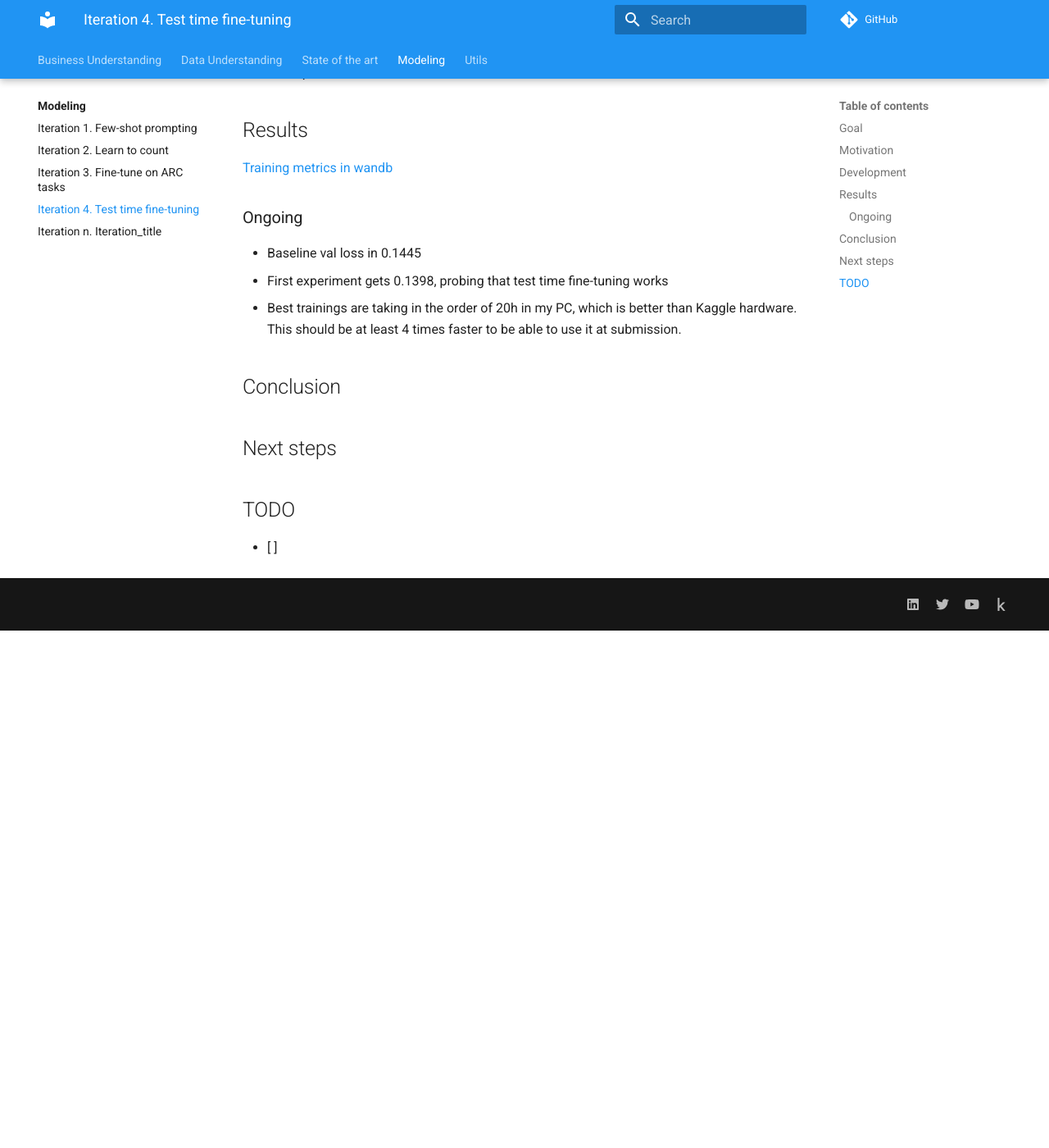
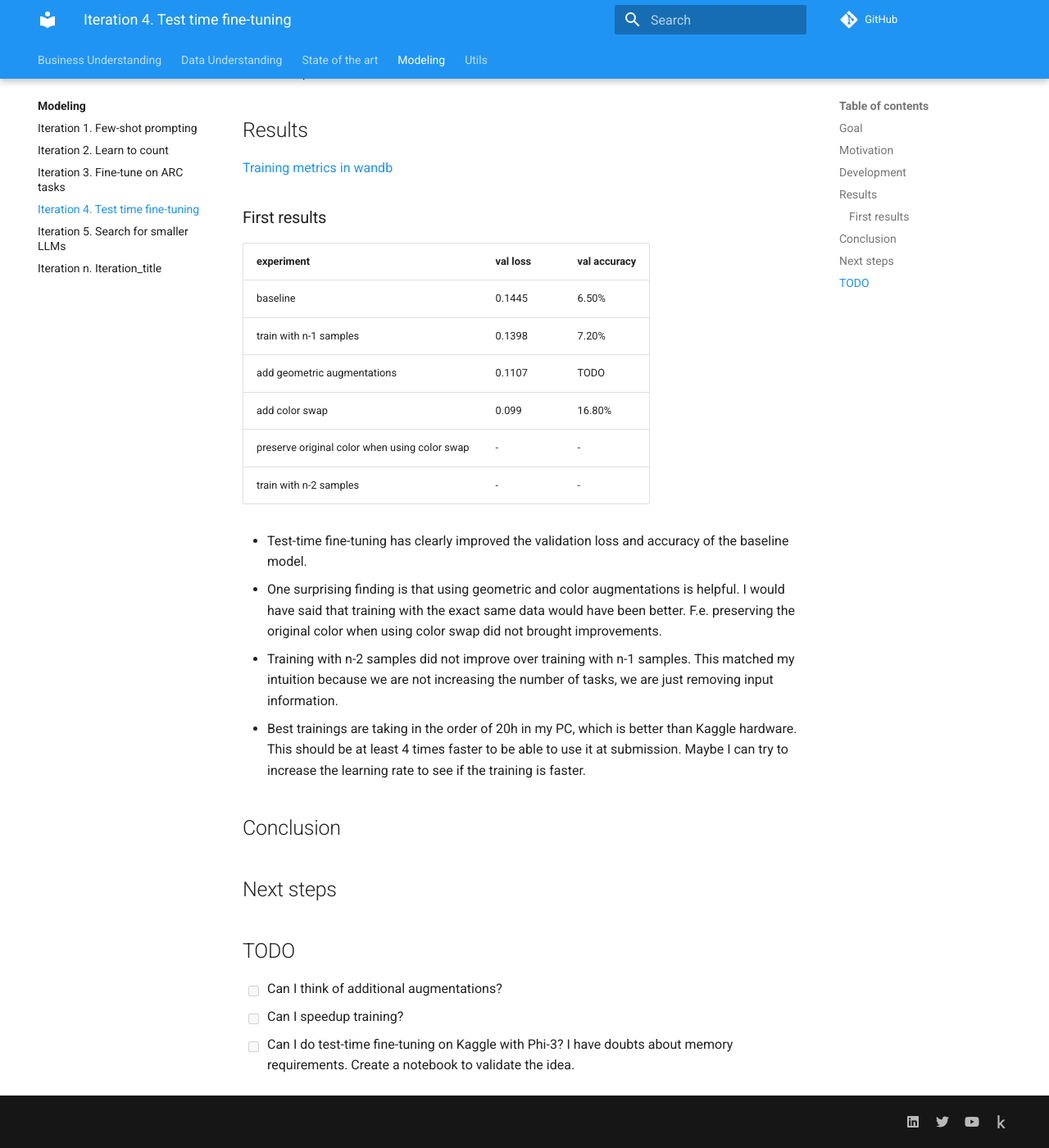
Before and after one commit to zhengjunyao-work/arc24, an MkDocs documentation site: the page built from docs/modeling/Iteration_04_test_time_fine-tuning.md, in a window 1280 px wide and 1400 px high, scrolled down 764 px. Shown: the whole window at 82% size. Built offline with MkDocs 1.6.1 and Material for MkDocs 9.7.7, drawn with Linux system fonts in a browser that asks for light colours; comment, search, counter and statistics services are not loaded; before the commit the page ends 1533 px from its top, so only the background shows below that.

Commit message:
starting new iteration

```diff
--- a/docs/modeling/Iteration_04_test_time_fine-tuning.md
+++ b/docs/modeling/Iteration_04_test_time_fine-tuning.md
@@ -29,15 +29,27 @@ see if I can improve the validation loss.
 
 ## Development
 
+
+
 ## Results
 
 [Training metrics in wandb](https://wandb.ai/guillermobarbadillo/20240802_test_time_fine-tuning?nw=nwuserguillermobarbadillo)
 
-### Ongoing
+### First results
 
-- Baseline val loss in 0.1445
-- First experiment gets 0.1398, probing that test time fine-tuning works
-- Best trainings are taking in the order of 20h in my PC, which is better than Kaggle hardware. This should be at least 4 times faster to be able to use it at submission.
+| experiment                                    | val loss | val accuracy |
+|-----------------------------------------------|----------|--------------|
+| baseline                                      | 0.1445   | 6.50%        |
+| train with n-1 samples                        | 0.1398   | 7.20%        |
+| add geometric augmentations                   | 0.1107   | TODO         |
+| add color swap                                | 0.099    | 16.80%       |
+| preserve original color when using color swap | -        | -            |
+| train with n-2 samples                        | -        | -            |
+
+- Test-time fine-tuning has clearly improved the validation loss and accuracy of the baseline model.
+- One surprising finding is that using geometric and color augmentations is helpful. I would have said that training with the exact same data would have been better. F.e. preserving the original color when using color swap did not brought improvements.
+- Training with n-2 samples did not improve over training with n-1 samples. This matched my intuition because we are not increasing the number of tasks, we are just removing input information.
+- Best trainings are taking in the order of 20h in my PC, which is better than Kaggle hardware. This should be at least 4 times faster to be able to use it at submission. Maybe I can try to increase the learning rate to see if the training is faster.
 
 ## Conclusion
 
@@ -45,4 +57,6 @@ see if I can improve the validation loss.
 
 ## TODO
 
-- [ ]
+- [ ] Can I think of additional augmentations?
+- [ ] Can I speedup training?
+- [ ] Can I do test-time fine-tuning on Kaggle with Phi-3? I have doubts about memory requirements. Create a notebook to validate the idea.
```
Also changed, not shown: docs/modeling/Iteration_05_search_for_smaller_llms.md (added, +38 -0 lines), 1 other file.
